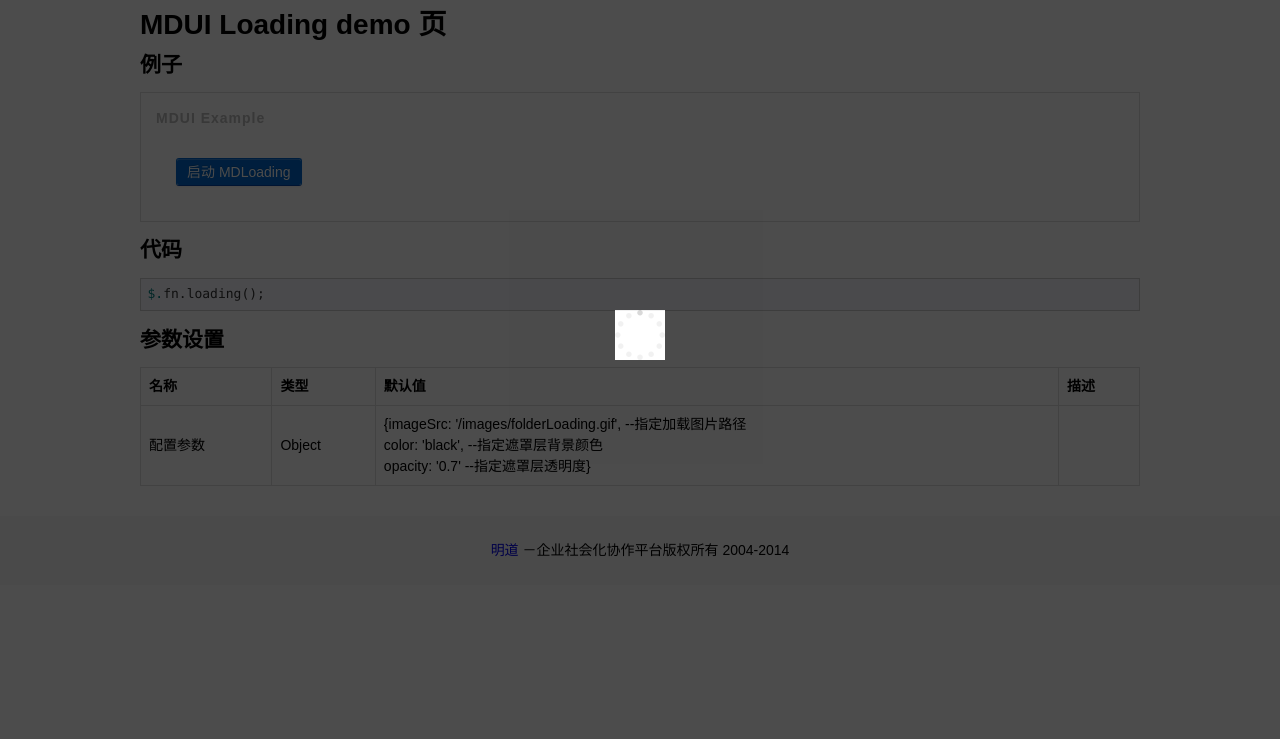
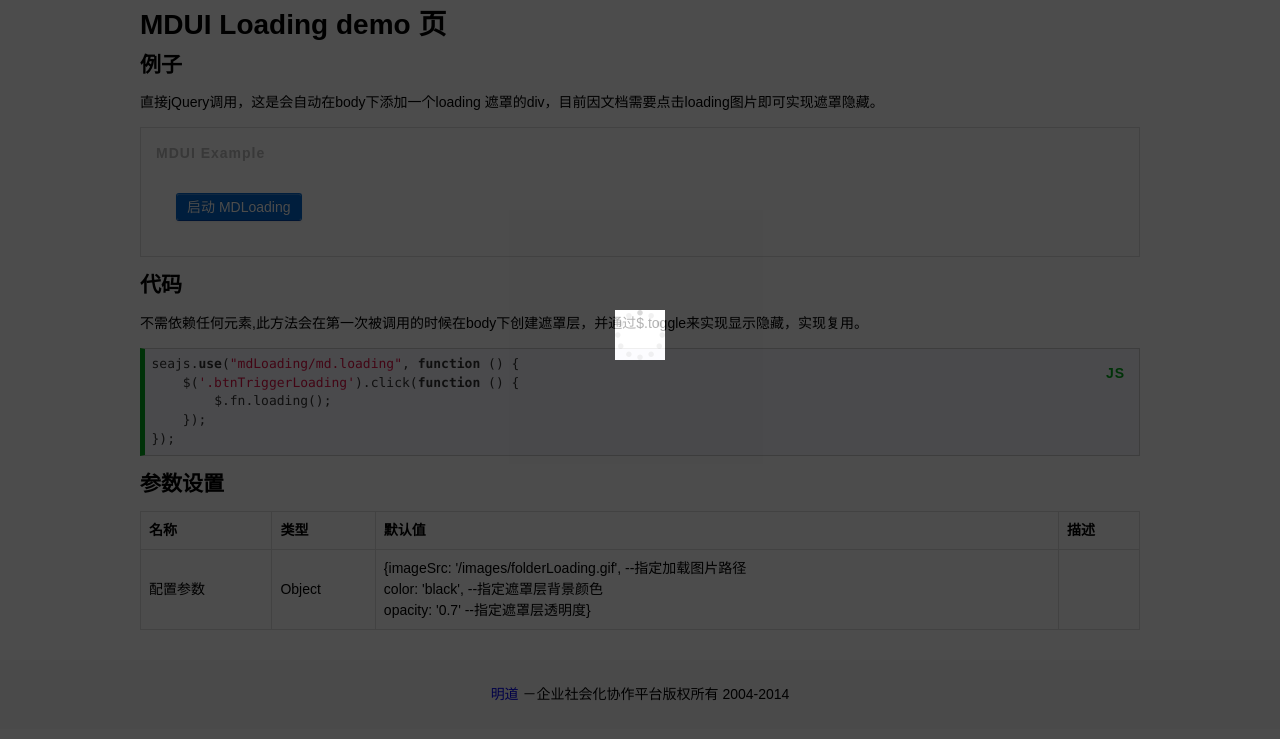
Before and after one commit to jqmtony/ui, a plain HTML site: page demo/demo_mdLoading.html in a window 1280 px wide. Both pictures are taken after a click on the button "启动 MDLoading". Shown: the part 45-784 px from the top of the page. Drawn offline with Linux system fonts and the light colour scheme.

Commit message:
loading 组件 文档完善

```diff
--- a/demo/demo_mdLoading.html
+++ b/demo/demo_mdLoading.html
@@ -23,16 +23,20 @@
     <h1>MDUI Loading demo 页</h1>
 
     <h2>例子</h2>
-
+    <p>直接jQuery调用，这是会自动在body下添加一个loading 遮罩的div，目前因文档需要点击loading图片即可实现遮罩隐藏。</p>
     <div class="plugExample">
         <button class="btn btnPrimary btnTriggerLoading">启动 MDLoading</button>
     </div>
 
     <h2>代码</h2>
-
-    <div class="plugCode">
+    <p>不需依赖任何元素,此方法会在第一次被调用的时候在body下创建遮罩层，并通过$.toggle来实现显示隐藏，实现复用。</p>
+    <div class="plugCode codeJS">
         <pre>
-            <code>$.fn.loading();</code>
+            <code>seajs.use("mdLoading/md.loading", function () {
+    $('.btnTriggerLoading').click(function () {
+        $.fn.loading();
+    });
+});</code>
         </pre>
     </div>
     <h2>参数设置</h2>
--- a/modules/mdLoading/md.loading.js
+++ b/modules/mdLoading/md.loading.js
@@ -20,7 +20,12 @@ define(["jquery"], function (require, moduel, exports) {
                 var options = this.options;
                 var screenHeight = $(window).height();
                 $(options.html.replace('{imageSrc}', options.imageSrc))
-                    .css({'color': options.color, 'opacity': options.opacity, 'height': screenHeight, 'line-height': screenHeight+'px'})
+                    .css({'color': options.color,
+                        'opacity': options.opacity,
+                        '-moz-opacity': options.opacity,
+                        'filter': 'alpha(opacity=' + options.opacity * 100 + ');',
+                        'height': screenHeight,
+                        'line-height': screenHeight + 'px'})
                     .appendTo('body');
             } else {
                 selector.toggle();
```
Also changed, not shown: demo/index.html (+1 -1 lines), index.html (+1 -1 lines), modules/mdLoading/md.loading.scss (added, +7 -0 lines).
